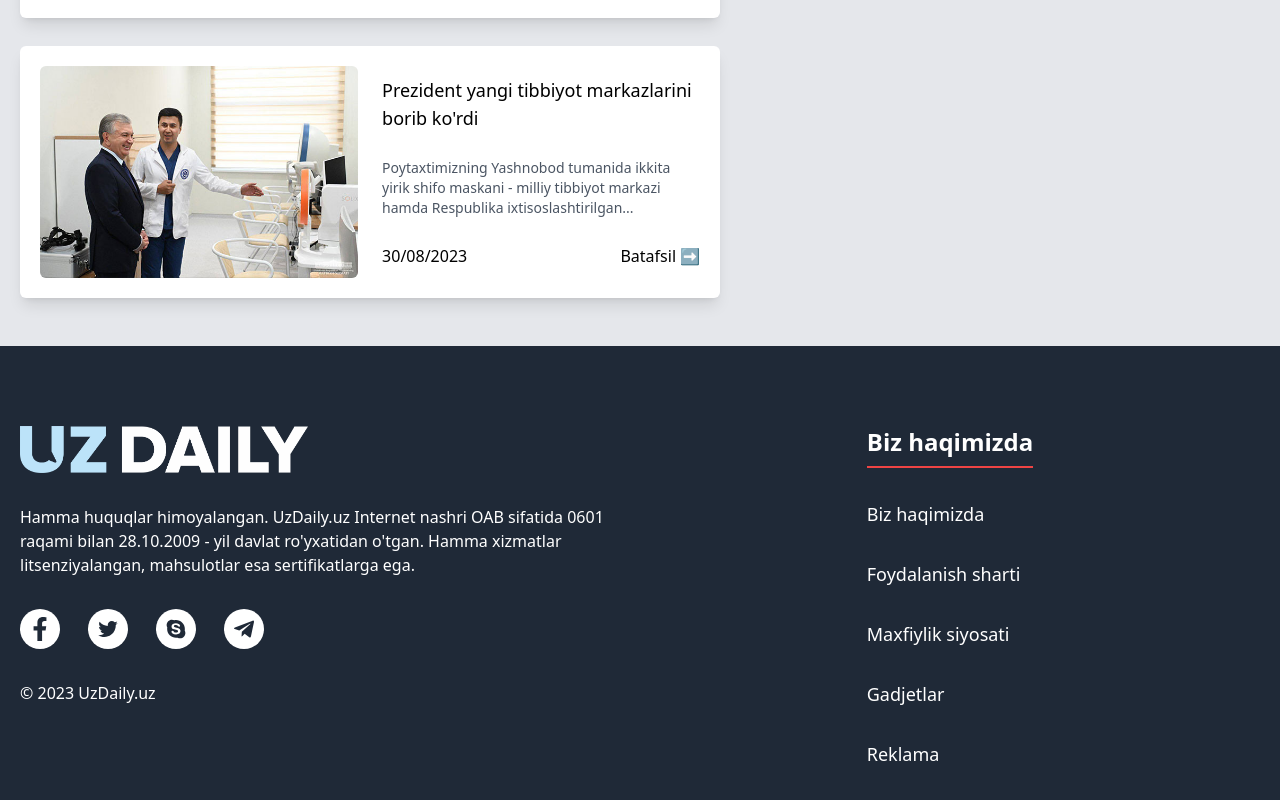
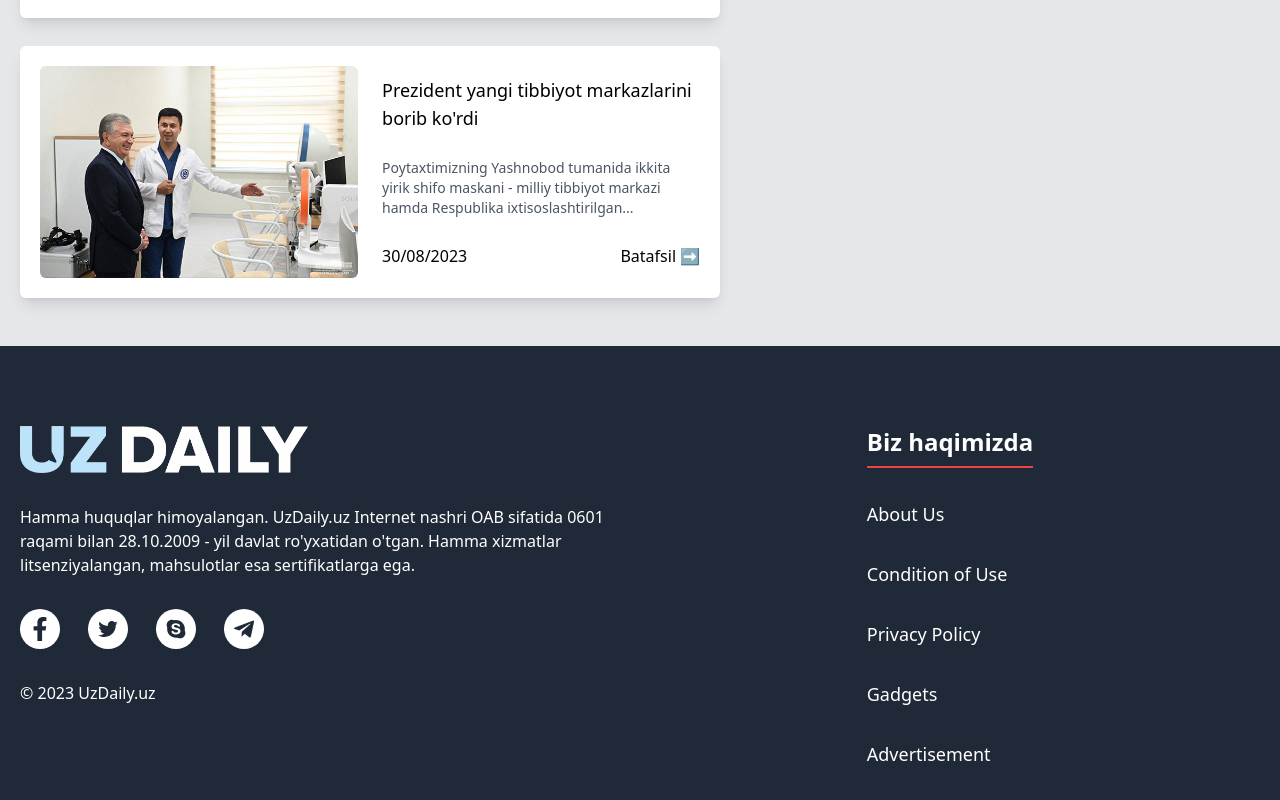
Before and after one commit to Zuhriddin-Devs/uz-daily-uz, a React (Vite) app: page / in a window 1280 px wide. Shown: the part 2672-3472 px from the top of the page. Built offline with nearby package versions, Linux system fonts and the light colour scheme.

Commit message:
Change the text of the links in the footer

```diff
--- a/src/components/Footer.jsx
+++ b/src/components/Footer.jsx
@@ -55,19 +55,19 @@ function Footer() {
                         <p className="text-2xl text-white font-bold border-b-2 border-red-500 pb-2">Biz haqimizda</p>
 
                         <Link to='#' className="text-lg hover:text-red-500 text-white font-medium">
-                            Biz haqimizda
+                            About Us
                         </Link>
                         <Link to='#' className="text-lg hover:text-red-500 text-white font-medium">
-                            Foydalanish sharti
+                            Condition of Use
                         </Link>
                         <Link to='#' className="text-lg hover:text-red-500 text-white font-medium">
-                            Maxfiylik siyosati
+                            Privacy Policy
                         </Link>
                         <Link to='#' className="text-lg hover:text-red-500 text-white font-medium">
-                            Gadjetlar
+                            Gadgets
                         </Link>
                         <Link to='#' className="text-lg hover:text-red-500 text-white font-medium">
-                            Reklama
+                            Advertisement
                         </Link>
                     </div>
 
```
